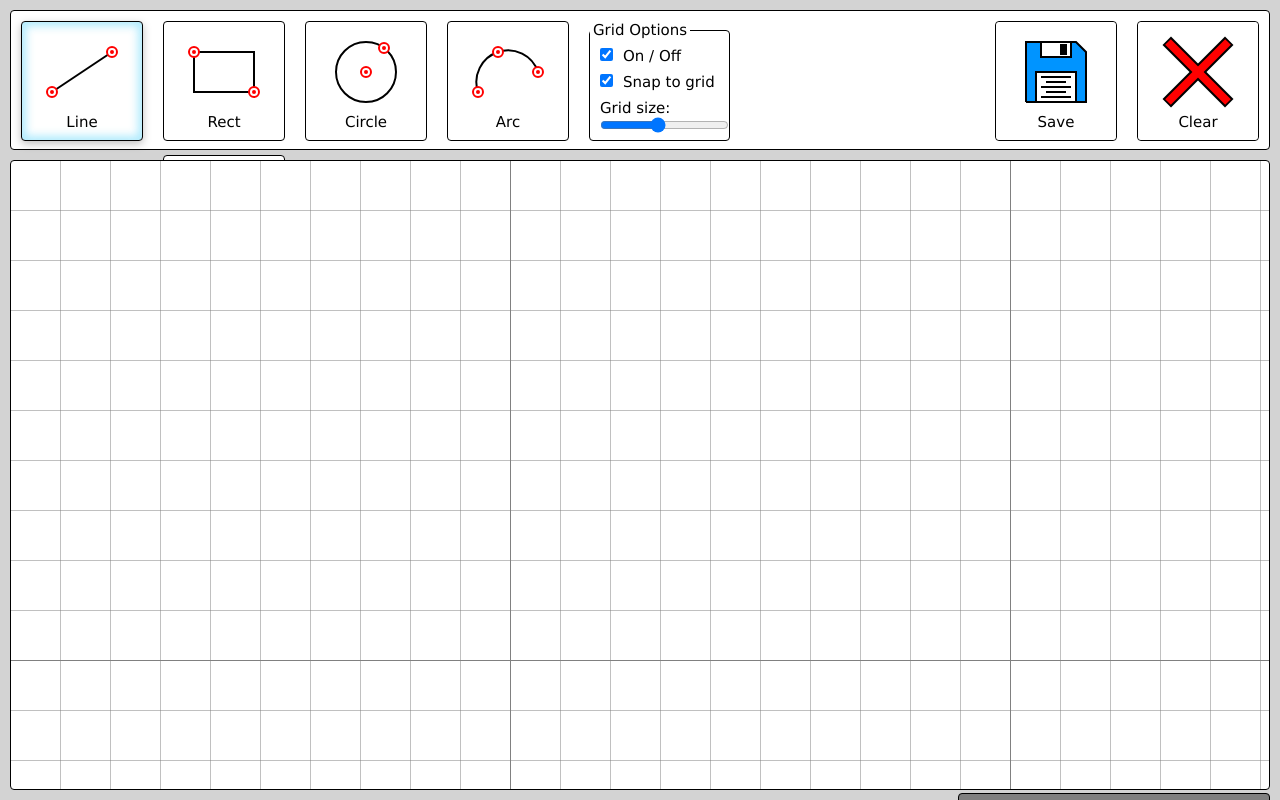
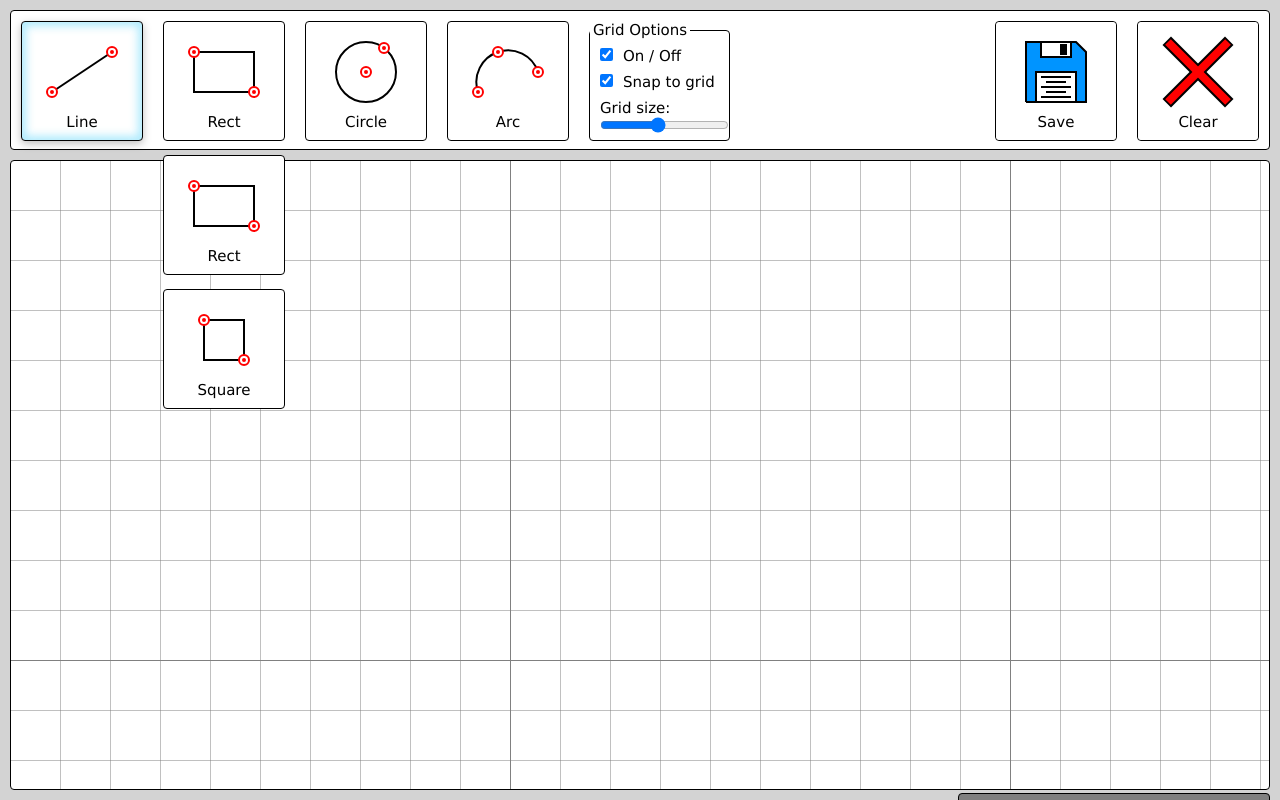
Before and after one commit to michudud/MDCad, a React (Vite) app: page / in a window 1280 px wide. Both pictures are taken after a click on the icon 224 px from the left and 81 px from the top of the page. Shown: the top 800 px of the page. Built offline with nearby package versions, Linux system fonts and the light colour scheme.

Commit message:
Change for useContext

```diff
--- a/src/components/App.js
+++ b/src/components/App.js
@@ -3,48 +3,21 @@ import ReactDOM from "react-dom";
 import { useState } from "react";
 import DrawArea from "./DrawArea";
 import ToolsMenu from "./ToolsMenu";
+import DrawingSettingsContext from "./DrawingSettingsContext";
 
 const App = () => {
-  const [activeTool, setActiveTool] = useState("Line");
-  const [gridStatus, setGridStatus] = useState({
-    status: true,
-    size: 50,
-    snap: true,
+  const drawingSettings = useState({
+    activeTool: "Line",
+    gridStatus: true,
+    gridSize: 50,
+    gridSnap: true,
   });
 
-  const activateTool = (e) => {
-    setActiveTool(e.target.parentNode.textContent);
-  };
-
-  const turnGrid = () => {
-    if (gridStatus.status) {
-      setGridStatus({ ...gridStatus, status: !gridStatus.status, snap: false });
-    } else {
-      setGridStatus({ ...gridStatus, status: !gridStatus.status });
-    }
-  };
-
-  const changeGridSize = (e) => {
-    setGridStatus({
-      ...gridStatus,
-      size: parseInt(e.target.value),
-    });
-  };
-  const turnGridSnap = () => {
-    setGridStatus({ ...gridStatus, snap: !gridStatus.snap });
-  };
-
   return (
-    <div>
-      <ToolsMenu
-        activeTool={activeTool}
-        activateTool={activateTool}
-        turnGrid={turnGrid}
-        changeGridSize={changeGridSize}
-        turnGridSnap={turnGridSnap}
-      />
-      <DrawArea activeTool={activeTool} gridStatus={gridStatus} />
-    </div>
+    <DrawingSettingsContext.Provider value={drawingSettings}>
+      <ToolsMenu />
+      <DrawArea />
+    </DrawingSettingsContext.Provider>
   );
 };
 
--- a/src/components/DrawArea.js
+++ b/src/components/DrawArea.js
@@ -1,4 +1,4 @@
-import React, { useState, useEffect, useRef } from "react";
+import React, { useState, useEffect, useRef, useContext } from "react";
 import Grid from "./Grid";
 import SnapCircle from "./SnapCircle";
 import ElementsMenu from "./ElementsMenu";
@@ -11,13 +11,23 @@ import {
   Arc,
   ArcLine,
 } from "./DrawingTools";
+import DrawingSettingsContext from "./DrawingSettingsContext";
 
-const DrawArea = ({ activeTool, gridStatus }) => {
+const DrawArea = () => {
   const [childrenComponents, setChildrenComponents] = useState([]);
   const [positions, setPositions] = useState({});
   const [activePositions, setActivePosition] = useState({});
   const [activeRender, setActiveRender] = useState([]);
   const [activeSnap, setActiveSnap] = useState([]);
+  const [drawingSettings, _] = useContext(DrawingSettingsContext); // eslint-disable-line no-unused-vars
+
+  const activeTool = drawingSettings.activeTool;
+  const gridStatus = {
+    status: drawingSettings.gridStatus,
+    size: drawingSettings.gridSize,
+    snap: drawingSettings.gridSnap,
+  };
+
   let svgLeft, svgTop;
 
   const toolSelector = () => {
--- /dev/null
+++ b/src/components/DrawingSettingsContext.js
@@ -0,0 +1,5 @@
+import { createContext } from "react";
+
+const DrawingSettingsContext = createContext();
+
+export default DrawingSettingsContext;
--- a/src/components/GridMenu.js
+++ b/src/components/GridMenu.js
@@ -1,6 +1,8 @@
-import React, { useEffect, useRef } from "react";
+import React, { useEffect, useRef, useContext } from "react";
+import DrawingSettingsContext from "./DrawingSettingsContext";
 
-const GridMenu = ({ turnGrid, turnGridSnap, changeGridSize }) => {
+const GridMenu = () => {
+  const [gridSettings, setGridSettings] = useContext(DrawingSettingsContext);
   const statusRef = useRef();
   const gridRef = useRef();
 
@@ -16,7 +18,20 @@ const GridMenu = ({ turnGrid, turnGridSnap, changeGridSize }) => {
       <div className="grid-element">
         <input
           type="checkbox"
-          onChange={turnGrid}
+          onChange={() => {
+            if (gridSettings.gridStatus) {
+              setGridSettings({
+                ...gridSettings,
+                gridStatus: !gridSettings.gridStatus,
+                gridSnap: false,
+              });
+            } else {
+              setGridSettings({
+                ...gridSettings,
+                gridStatus: !gridSettings.gridStatus,
+              });
+            }
+          }}
           defaultChecked
           ref={statusRef}
         />
@@ -27,7 +42,12 @@ const GridMenu = ({ turnGrid, turnGridSnap, changeGridSize }) => {
       <div className="grid-element">
         <input
           type="checkbox"
-          onChange={turnGridSnap}
+          onChange={() => {
+            setGridSettings({
+              ...gridSettings,
+              gridSnap: !gridSettings.gridSnap,
+            });
+          }}
           defaultChecked
           ref={gridRef}
         />
@@ -43,7 +63,10 @@ const GridMenu = ({ turnGrid, turnGridSnap, changeGridSize }) => {
           max="100"
           step="10"
           onChange={(e) => {
-            changeGridSize(e);
+            setGridSettings({
+              ...gridSettings,
+              gridSize: parseInt(e.target.value),
+            });
           }}
         ></input>
       </div>
--- a/src/components/Tool.js
+++ b/src/components/Tool.js
@@ -1,23 +1,28 @@
 import React from "react";
+import { useContext } from "react";
+import DrawingSettingsContext from "./DrawingSettingsContext";
 import MenuIcon from "./MenuIcon";
 
 const Tool = ({
-  activeTool,
   tool_option,
   openOptions,
-  activateTool,
   closeMenuAfterChoose,
   changeIcon,
 }) => {
+  const [toolSettings, setToolSettings] = useContext(DrawingSettingsContext);
+
   return (
     <ul className={`Tool ${openOptions ? "open" : ""}`}>
       {tool_option.map((option, index) =>
-        option !== activeTool ? (
+        option !== toolSettings.activeTool ? (
           <li key={index} className="tool-item">
             <svg
               className="svg-menu-icon"
               onClick={(e) => {
-                activateTool(e);
+                setToolSettings({
+                  ...toolSettings,
+                  activeTool: e.target.parentNode.textContent,
+                });
                 closeMenuAfterChoose();
                 changeIcon(e);
               }}
--- a/src/components/ToolsList.js
+++ b/src/components/ToolsList.js
@@ -1,11 +1,13 @@
-import React from "react";
+import React, { useContext } from "react";
 import Tool from "./Tool";
 import { useState, useRef, useEffect } from "react";
 import MenuIcon from "./MenuIcon";
+import DrawingSettingsContext from "./DrawingSettingsContext";
 
-const ToolsList = ({ tool, activateTool, activeTool }) => {
+const ToolsList = ({ tool }) => {
   const [openOptions, setOpenOptions] = useState(false);
   const [activeIcon, setActiveIcon] = useState(tool.name);
+  const [toolSettings, _] = useContext(DrawingSettingsContext); // eslint-disable-line no-unused-vars
 
   const changeIcon = (e) => {
     setActiveIcon(e.target.parentNode.textContent);
@@ -33,16 +35,16 @@ const ToolsList = ({ tool, activateTool, activeTool }) => {
   return (
     <li className="ToolsList" ref={ref}>
       <svg
-        className={`svg-menu-icon ${activeIcon == activeTool ? "active" : ""}`}
+        className={`svg-menu-icon ${
+          activeIcon == toolSettings.activeTool ? "active" : ""
+        }`}
         onClick={() => setOpenOptions((prev) => !prev)}
       >
         <MenuIcon tool={activeIcon} />
       </svg>
       <Tool
-        activeTool={activeTool}
         tool_option={tool.options}
         openOptions={openOptions}
-        activateTool={activateTool}
         closeMenuAfterChoose={closeMenuAfterChoose}
         changeIcon={changeIcon}
       />
--- a/src/components/ToolsMenu.js
+++ b/src/components/ToolsMenu.js
@@ -3,13 +3,7 @@ import ToolsList from "./ToolsList";
 import GridMenu from "./GridMenu";
 import DocumentControlMenu from "./DocumentControlMenu";
 
-const ToolsMenu = ({
-  activeTool,
-  activateTool,
-  turnGrid,
-  changeGridSize,
-  turnGridSnap,
-}) => {
+const ToolsMenu = () => {
   const Tools = [
     {
       name: "Line",
@@ -37,18 +31,9 @@ const ToolsMenu = ({
     <div className="ToolsMenu">
       <ul className="ToolsMenuList">
         {Tools.map((tool, index) => (
-          <ToolsList
-            key={index}
-            tool={tool}
-            activateTool={activateTool}
-            activeTool={activeTool}
-          />
+          <ToolsList key={index} tool={tool} />
         ))}
-        <GridMenu
-          turnGrid={turnGrid}
-          changeGridSize={changeGridSize}
-          turnGridSnap={turnGridSnap}
-        />
+        <GridMenu />
         <DocumentControlMenu />
       </ul>
     </div>
--- a/src/style.css
+++ b/src/style.css
@@ -32,6 +32,7 @@ body{
     display: block;
     list-style-type: none;
     position: absolute;
+    z-index: 10;
 }
 
 .DrawArea{
```
Also changed, not shown: .babelrc (added), .eslintrc.json (added), 2 other files (tests, documents, lock files or other folders).
